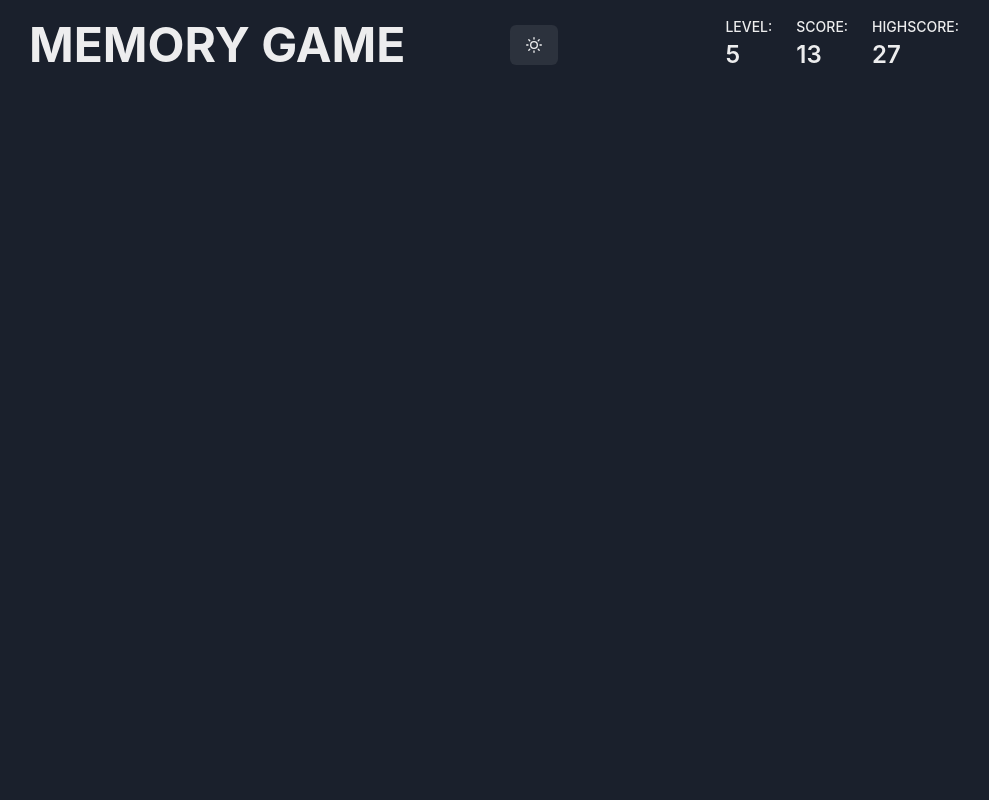
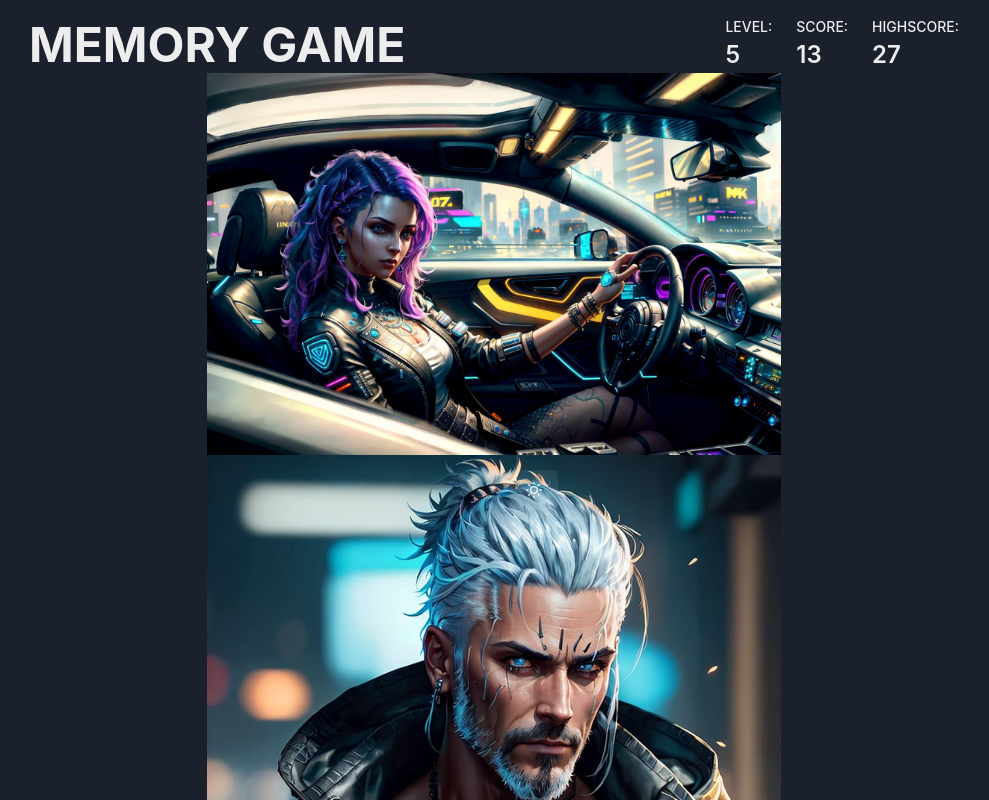
Before and after one commit to aScHEABL/memory-card-project, a React (Create React App) app: page / in a window 1280 px wide. Shown: the top 800 px of the page, without its empty margins (146-1135 px from the left). Built offline with nearby package versions, Linux system fonts and the light colour scheme.

Commit message:
update: import all images from images directory

```diff
--- a/src/components/Main.js
+++ b/src/components/Main.js
@@ -9,15 +9,16 @@ function importAll(r) {
 
 importAll(require.context("../images", false, /\.(png|jpe?g|svg)$/));
 
-// const images = Object.entries(cache).map(module => module[1].default);
-const img_array = new Map(Object.entries(cache));
-const imgNodes = img_array.forEach((img) => (<img src={img.value}></img>))
+const images = Object.entries(cache).map((module) => module[1]);
+const imageNodes = images.map((item) => <img src={item}></img>)
+
+
 
 function Main() {
     return (
         <Container as='main'>
             <Flex wrap='wrap'>
-                { imgNodes }
+                {imageNodes}
             </Flex>
             {/* <Heading>{imgNodes}</Heading> */}
         </Container>
```
